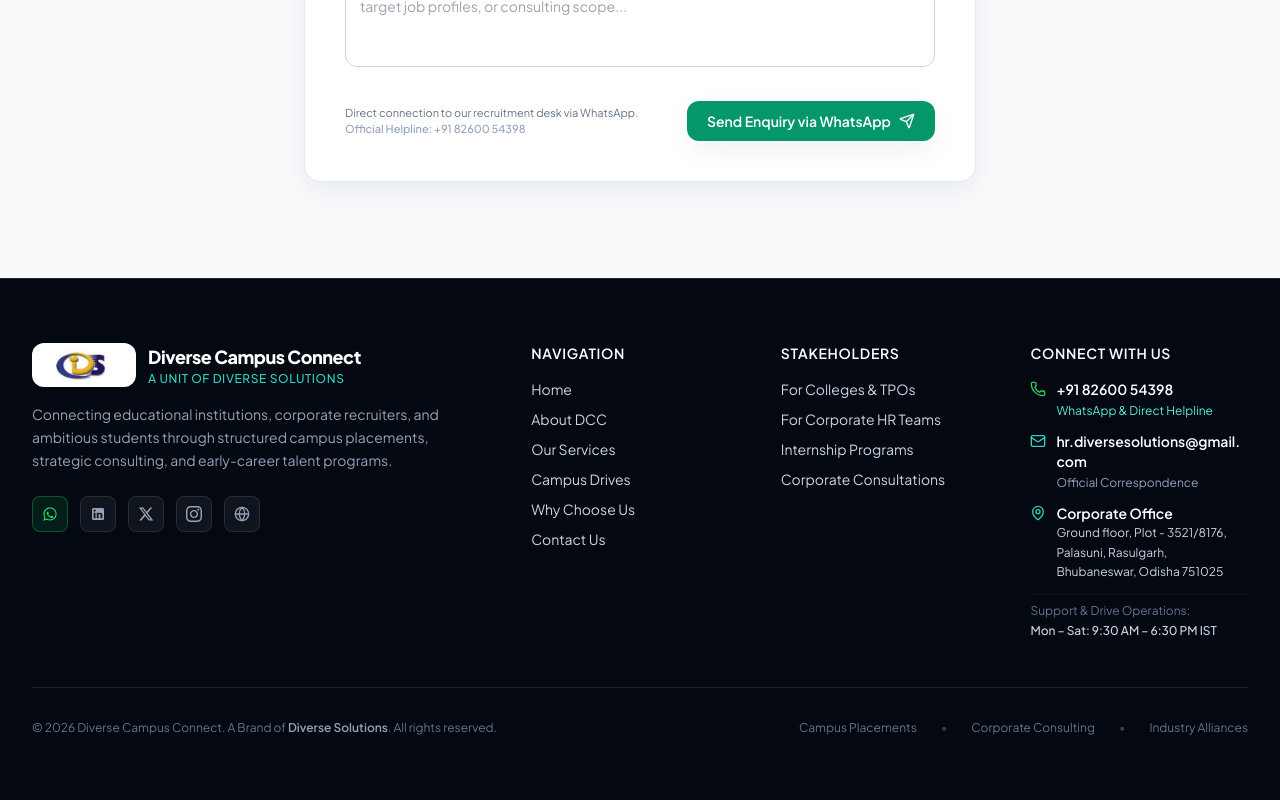
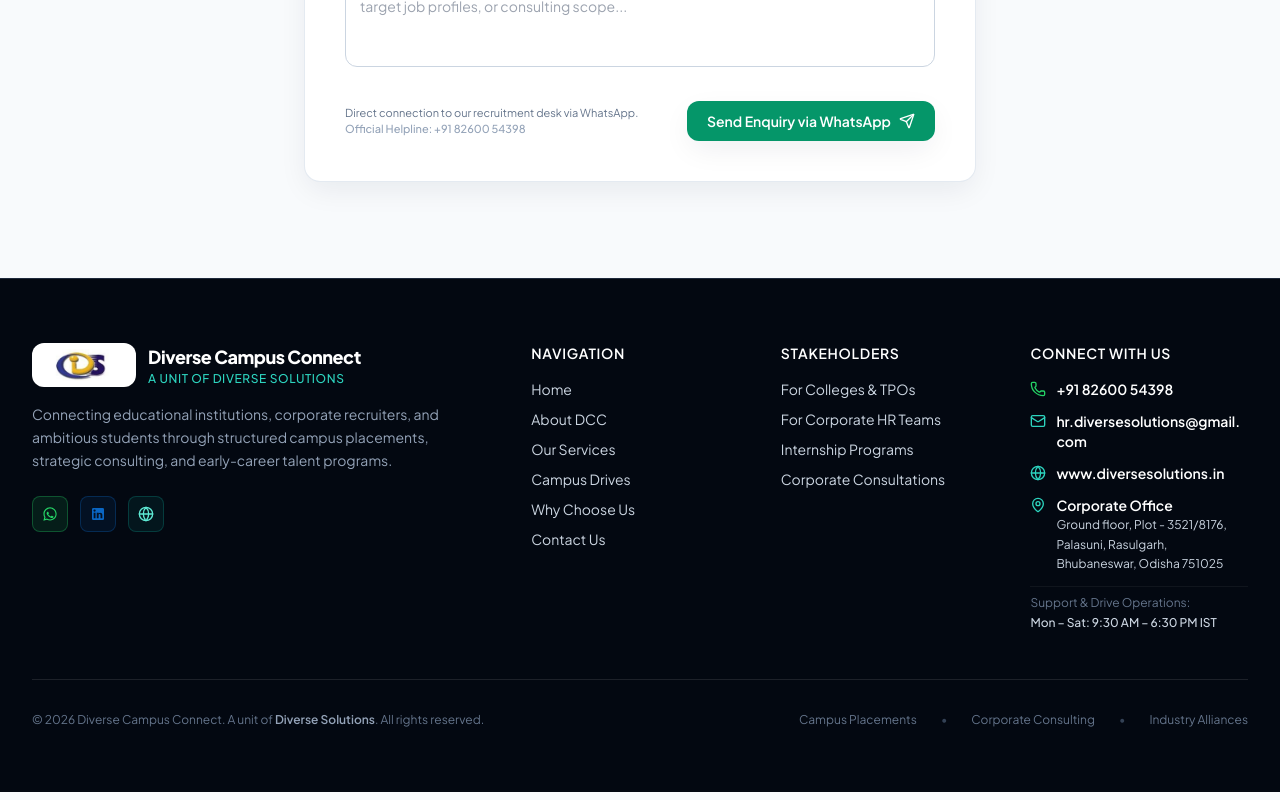
Before and after one commit to debiprasad456/Diverse-campus-connect, a React (Vite) app: page / in a window 1280 px wide. Shown: the part 10150-10950 px from the top of the page. Built offline with nearby package versions, Linux system fonts and the light colour scheme.

Commit message:
Add official LinkedIn and website links to footer and remove unused social icons

```diff
--- a/src/components/layout/Footer.jsx
+++ b/src/components/layout/Footer.jsx
@@ -70,36 +70,24 @@
                 </svg>
               </a>
               <a
-                href="#contact"
-                className="w-9 h-9 rounded-lg bg-white/5 hover:bg-brand-teal/20 hover:text-brand-teal-300 border border-white/10 flex items-center justify-center transition-colors"
+                href="https://www.linkedin.com/company/diverse-recruitment-solutions/posts/?feedView=all"
+                target="_blank"
+                rel="noopener noreferrer"
+                className="w-9 h-9 rounded-lg bg-[#0A66C2]/10 hover:bg-[#0A66C2] hover:text-white text-[#0A66C2] border border-[#0A66C2]/30 flex items-center justify-center transition-all"
                 aria-label="LinkedIn"
+                title="Diverse Solutions on LinkedIn"
               >
                 <svg className="w-4 h-4 fill-current" viewBox="0 0 24 24">
                   <path d="M19 3a2 2 0 0 1 2 2v14a2 2 0 0 1-2 2H5a2 2 0 0 1-2-2V5a2 2 0 0 1 2-2h14m-.5 15.5v-5.3a3.26 3.26 0 0 0-3.26-3.26c-.85 0-1.84.52-2.28 1.3v-1.11h-2.79v8.37h2.79v-4.93c0-.77.62-1.4 1.39-1.4a1.4 1.4 0 0 1 1.4 1.4v4.93h2.75M6.88 8.56a1.68 1.68 0 0 0 1.68-1.68c0-.93-.75-1.69-1.68-1.69a1.69 1.69 0 0 0-1.69 1.69c0 .93.76 1.68 1.69 1.68m1.39 9.94v-8.37H5.5v8.37h2.77z" />
                 </svg>
               </a>
               <a
-                href="#contact"
-                className="w-9 h-9 rounded-lg bg-white/5 hover:bg-brand-teal/20 hover:text-brand-teal-300 border border-white/10 flex items-center justify-center transition-colors"
-                aria-label="Twitter / X"
-              >
-                <svg className="w-4 h-4 fill-current" viewBox="0 0 24 24">
-                  <path d="M18.244 2.25h3.308l-7.227 8.26 8.502 11.24H16.17l-5.214-6.817L4.99 21.75H1.68l7.73-8.835L1.254 2.25H8.08l4.713 6.231zm-1.161 17.52h1.833L7.084 4.126H5.117z" />
-                </svg>
-              </a>
-              <a
-                href="#contact"
-                className="w-9 h-9 rounded-lg bg-white/5 hover:bg-brand-teal/20 hover:text-brand-teal-300 border border-white/10 flex items-center justify-center transition-colors"
-                aria-label="Instagram"
-              >
-                <svg className="w-4 h-4 fill-current" viewBox="0 0 24 24">
-                  <path d="M12 2.163c3.204 0 3.584.012 4.85.07 3.252.148 4.771 1.691 4.919 4.919.058 1.265.069 1.645.069 4.849 0 3.205-.012 3.584-.069 4.849-.149 3.225-1.664 4.771-4.919 4.919-1.266.058-1.644.07-4.85.07-3.204 0-3.584-.012-4.849-.07-3.26-.149-4.771-1.699-4.919-4.92-.058-1.265-.07-1.644-.07-4.849 0-3.204.013-3.583.07-4.849.149-3.227 1.664-4.771 4.919-4.919 1.266-.057 1.645-.069 4.849-.069zm0-2.163c-3.259 0-3.667.014-4.947.072-4.358.2-6.78 2.618-6.98 6.98-.059 1.281-.073 1.689-.073 4.948 0 3.259.014 3.668.072 4.948.2 4.358 2.618 6.78 6.98 6.98 1.281.058 1.689.072 4.948.072 3.259 0 3.668-.014 4.948-.072 4.354-.2 6.782-2.618 6.979-6.98.059-1.28.073-1.689.073-4.948 0-3.259-.014-3.667-.072-4.947-.196-4.354-2.617-6.78-6.979-6.98-1.281-.059-1.69-.073-4.949-.073zm0 5.838c-3.403 0-6.162 2.759-6.162 6.162s2.759 6.163 6.162 6.163 6.162-2.759 6.162-6.163c0-3.403-2.759-6.162-6.162-6.162zm0 10.162c-2.209 0-4-1.79-4-4 0-2.209 1.791-4 4-4s4 1.791 4 4c0 2.21-1.791 4-4 4zm6.406-11.845c-.796 0-1.441.645-1.441 1.44s.645 1.44 1.441 1.44c.795 0 1.439-.645 1.439-1.44s-.644-1.44-1.439-1.44z" />
-                </svg>
-              </a>
-              <a
-                href="#contact"
-                className="w-9 h-9 rounded-lg bg-white/5 hover:bg-brand-teal/20 hover:text-brand-teal-300 border border-white/10 flex items-center justify-center transition-colors"
+                href="http://www.diversesolutions.in/"
+                target="_blank"
+                rel="noopener noreferrer"
+                className="w-9 h-9 rounded-lg bg-brand-teal/10 hover:bg-brand-teal hover:text-white text-brand-teal-300 border border-brand-teal/30 flex items-center justify-center transition-all"
                 aria-label="Corporate Website"
+                title="Diverse Solutions Official Website (www.diversesolutions.in)"
               >
                 <Globe className="w-4 h-4" />
               </a>
@@ -229,7 +217,7 @@
                   className="hover:text-white transition-colors"
                 >
                   <span className="font-semibold text-white block">+91 82600 54398</span>
-                  <span className="text-xs text-brand-teal-300">WhatsApp & Direct Helpline</span>
+
                 </a>
               </li>
               <li className="flex items-start gap-2.5">
@@ -239,7 +227,17 @@
                   className="hover:text-white transition-colors break-all"
                 >
                   <span className="font-semibold text-white block">hr.diversesolutions@gmail.com</span>
-                  <span className="text-xs text-slate-400">Official Correspondence</span>
+                </a>
+              </li>
+              <li className="flex items-start gap-2.5">
+                <Globe className="w-4 h-4 text-brand-teal-400 shrink-0 mt-0.5" />
+                <a
+                  href="http://www.diversesolutions.in/"
+                  target="_blank"
+                  rel="noopener noreferrer"
+                  className="hover:text-white transition-colors break-all"
+                >
+                  <span className="font-semibold text-white block">www.diversesolutions.in</span>
                 </a>
               </li>
               <li className="flex items-start gap-2.5">
@@ -264,7 +262,7 @@
         {/* Bottom Copyright & Disclaimer */}
         <div className="mt-12 pt-8 border-t border-white/10 flex flex-col sm:flex-row items-center justify-between text-xs text-slate-500 gap-4">
           <p>
-            &copy; {currentYear} Diverse Campus Connect. A Brand of{' '}
+            &copy; {currentYear} Diverse Campus Connect. A unit of{' '}
             <strong className="text-slate-400 font-semibold">Diverse Solutions</strong>. All rights reserved.
           </p>
           <div className="flex items-center gap-6">
--- a/src/data/siteContent.js
+++ b/src/data/siteContent.js
@@ -7,6 +7,8 @@
     tagline: "Bridging Campuses. Connecting Careers.",
     description:
       "Diverse Campus Connect seamlessly unites educational institutions, premier employers, and ambitious students through structured campus placements, strategic corporate hiring, curated internship programs, and industry–academia partnerships.",
+    websiteUrl: "http://www.diversesolutions.in/",
+    linkedinUrl: "https://www.linkedin.com/company/diverse-recruitment-solutions/posts/?feedView=all",
   },
 
   navLinks: [
@@ -440,6 +442,8 @@
     phone: "+91 82600 54398",
     whatsappNumber: "918260054398",
     email: "hr.diversesolutions@gmail.com",
+    website: "http://www.diversesolutions.in/",
+    linkedin: "https://www.linkedin.com/company/diverse-recruitment-solutions/posts/?feedView=all",
     address: "Ground floor, Plot - 3521/8176, Palasuni, Rasulgarh, Bhubaneswar, Odisha 751025",
     enquiryTypes: [
       { value: "college", label: "College / University Placement Cell" },
```
